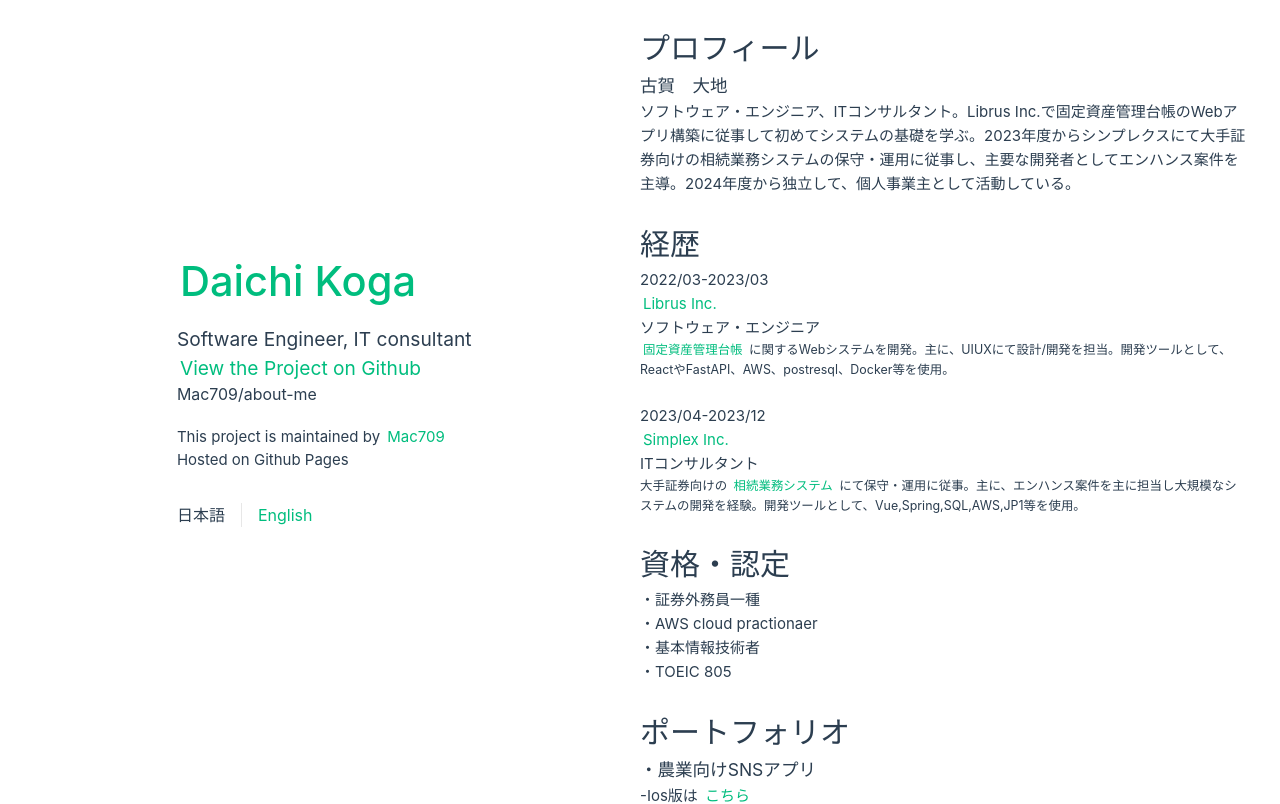
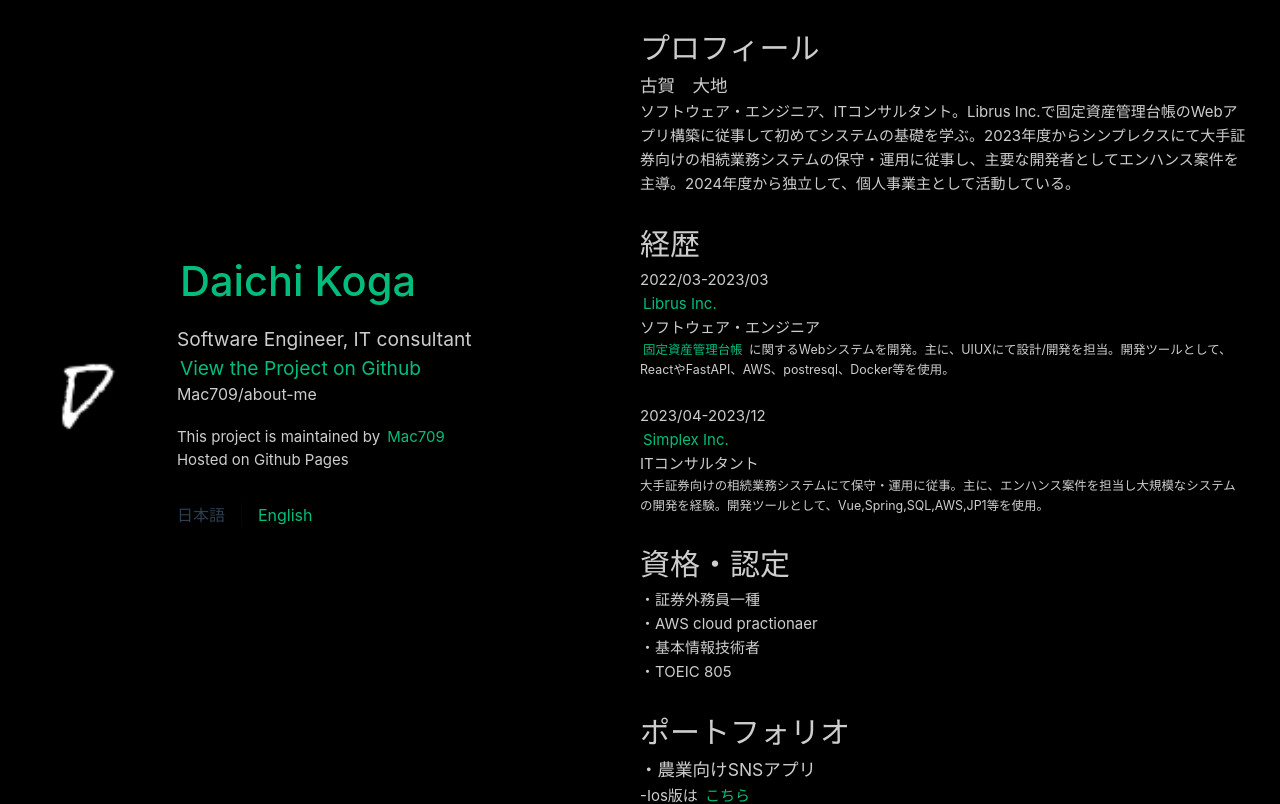
Before and after one commit to Mac709/about-me, a Vue app: page / in a window 1280 px wide. Shown: the top 804 px of the page. Built offline with nearby package versions, Linux system fonts and the light colour scheme.

Commit message:
deploy_configure

```diff
--- a/index.html
+++ b/index.html
@@ -6,7 +6,7 @@
     <meta name="viewport" content="width=device-width, initial-scale=1.0">
     <title>プロフィール | about_me</title>
   </head>
-  <body>
+  <body style="background-color: black; color: rgba(255, 255, 255, 0.802);">
     <div id="app"></div>
     <script type="module" src="/src/main.ts"></script>
   </body>
--- a/src/components/HomePageEng.vue
+++ b/src/components/HomePageEng.vue
@@ -26,9 +26,7 @@
   <a href="https://www.simplex.inc/" target="_blank" rel="noopener">Simplex Inc.</a><br />
   IT consultant<br />
   <h5>
-    For major securities firms,developed a web system related to
-    <a href="https://www.simplex.inc/news/2021/1443/" target="_blank" rel="noopener">Inheritance Business System</a>
-    aand engaged in maintenance and operation of the company's systems. Mainly in charge of enhancement projects and experienced in developing large scale systems.In the project, I used Vue, Spring, SQL, AWS, JP1, etc. as development tools.
+    For major securities firms,developed a web system related to Inheritance Business System and engaged in maintenance and operation of the company's systems. Mainly in charge of enhancement projects and experienced in developing large scale systems.In the project, I used Vue, Spring, SQL, AWS, JP1, etc. as development tools.
   </h5>
   <br />
 
--- a/src/components/HomePageJa.vue
+++ b/src/components/HomePageJa.vue
@@ -25,9 +25,7 @@
   <a href="https://www.simplex.inc/" target="_blank" rel="noopener">Simplex Inc.</a><br />
   ITコンサルタント<br />
   <h5>
-    大手証券向けの
-    <a href="https://www.simplex.inc/news/2021/1443/" target="_blank" rel="noopener">相続業務システム</a>
-    にて保守・運用に従事。主に、エンハンス案件を主に担当し大規模なシステムの開発を経験。開発ツールとして、Vue,Spring,SQL,AWS,JP1等を使用。
+    大手証券向けの相続業務システムにて保守・運用に従事。主に、エンハンス案件を担当し大規模なシステムの開発を経験。開発ツールとして、Vue,Spring,SQL,AWS,JP1等を使用。
   </h5>
   <br />
 
```
